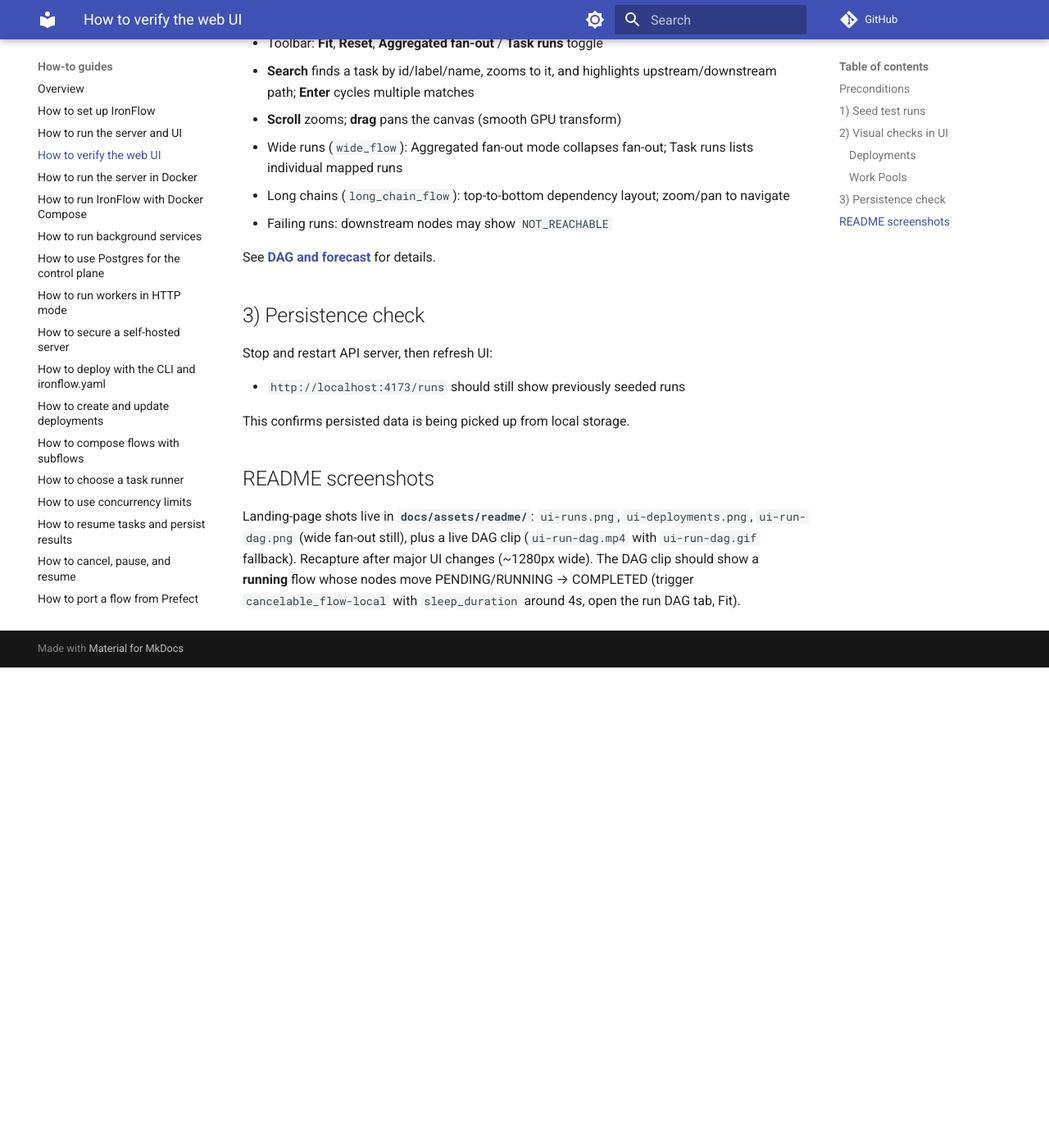
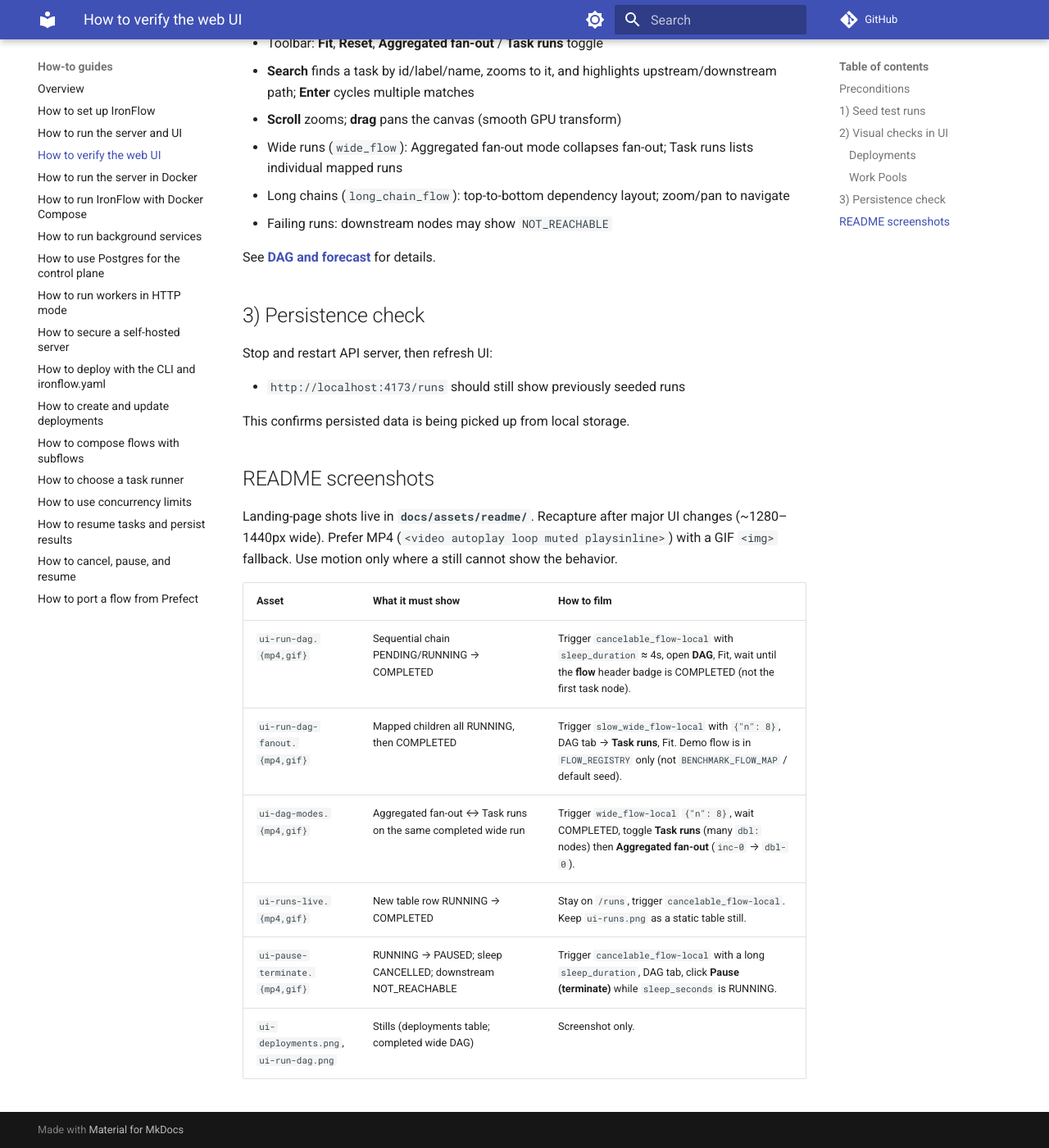
Before and after one commit to PPPSDavid/rust-based-prefect, an MkDocs documentation site: the page built from docs/ui_e2e_visual_check.md, in a window 1280 px wide and 1400 px high, scrolled down 1991 px. Shown: the whole window at 82% size. Built offline with MkDocs 1.6.1 and Material for MkDocs 9.7.7, drawn with Linux system fonts in a browser that asks for light colours; comment, search, counter and statistics services are not loaded; before the commit the page ends 2805 px from its top, so only the background shows below that.

Commit message:
Add live UI clips where motion beats a still
README: mapped fan-out DAG and Flow Runs list (plus existing sequential
hero). DAG concept page: fan-out plus Aggregated vs Task runs toggle.
Cancel/pause how-to: terminate turns sleep CANCELLED and downstream
NOT_REACHABLE. Recapture notes list each asset.

Co-authored-by: David Yu <PPPSDavid@users.noreply.github.com>

```diff
--- a/docs/ui_e2e_visual_check.md
+++ b/docs/ui_e2e_visual_check.md
@@ -90,4 +90,13 @@ This confirms persisted data is being picked up from local storage.
 
 ## README screenshots
 
-Landing-page shots live in **`docs/assets/readme/`**: `ui-runs.png`, `ui-deployments.png`, `ui-run-dag.png` (wide fan-out still), plus a live DAG clip (`ui-run-dag.mp4` with `ui-run-dag.gif` fallback). Recapture after major UI changes (~1280px wide). The DAG clip should show a **running** flow whose nodes move PENDING/RUNNING → COMPLETED (trigger `cancelable_flow-local` with `sleep_duration` around 4s, open the run DAG tab, Fit).
+Landing-page shots live in **`docs/assets/readme/`**. Recapture after major UI changes (~1280–1440px wide). Prefer MP4 (`<video autoplay loop muted playsinline>`) with a GIF `<img>` fallback. Use motion only where a still cannot show the behavior.
+
+| Asset | What it must show | How to film |
+| --- | --- | --- |
+| `ui-run-dag.{mp4,gif}` | Sequential chain PENDING/RUNNING → COMPLETED | Trigger `cancelable_flow-local` with `sleep_duration` ≈ 4s, open **DAG**, Fit, wait until the **flow** header badge is COMPLETED (not the first task node). |
+| `ui-run-dag-fanout.{mp4,gif}` | Mapped children all RUNNING, then COMPLETED | Trigger `slow_wide_flow-local` with `{"n": 8}`, DAG tab → **Task runs**, Fit. Demo flow is in `FLOW_REGISTRY` only (not `BENCHMARK_FLOW_MAP` / default seed). |
+| `ui-dag-modes.{mp4,gif}` | Aggregated fan-out ↔ Task runs on the same completed wide run | Trigger `wide_flow-local` `{"n": 8}`, wait COMPLETED, toggle **Task runs** (many `dbl:` nodes) then **Aggregated fan-out** (`inc-0` → `dbl-0`). |
+| `ui-runs-live.{mp4,gif}` | New table row RUNNING → COMPLETED | Stay on `/runs`, trigger `cancelable_flow-local`. Keep `ui-runs.png` as a static table still. |
+| `ui-pause-terminate.{mp4,gif}` | RUNNING → PAUSED; sleep CANCELLED; downstream NOT_REACHABLE | Trigger `cancelable_flow-local` with a long `sleep_duration`, DAG tab, click **Pause (terminate)** while `sleep_seconds` is RUNNING. |
+| `ui-deployments.png`, `ui-run-dag.png` | Stills (deployments table; completed wide DAG) | Screenshot only. |
```
Also changed, not shown: README.md (+13 -1 lines), docs/concepts/dag-and-forecast.md (+13 -1 lines), docs/how-to/cancel-pause-resume.md (+6 -0 lines), docs/how-to/server-and-ui.md (+1 -1 lines), docs/assets/readme/ui-dag-modes.gif (added), docs/assets/readme/ui-pause-terminate.gif (added), docs/assets/readme/ui-run-dag-fanout.gif (added), docs/assets/readme/ui-runs-live.gif (added), 4 other files.
